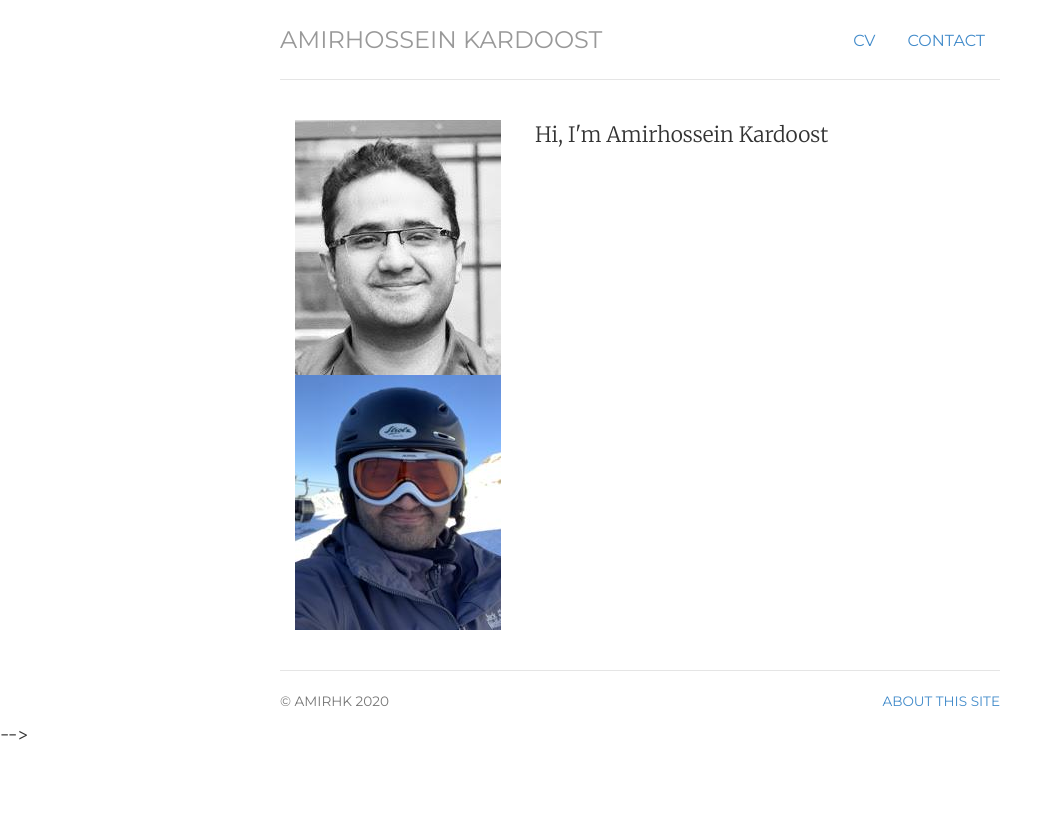
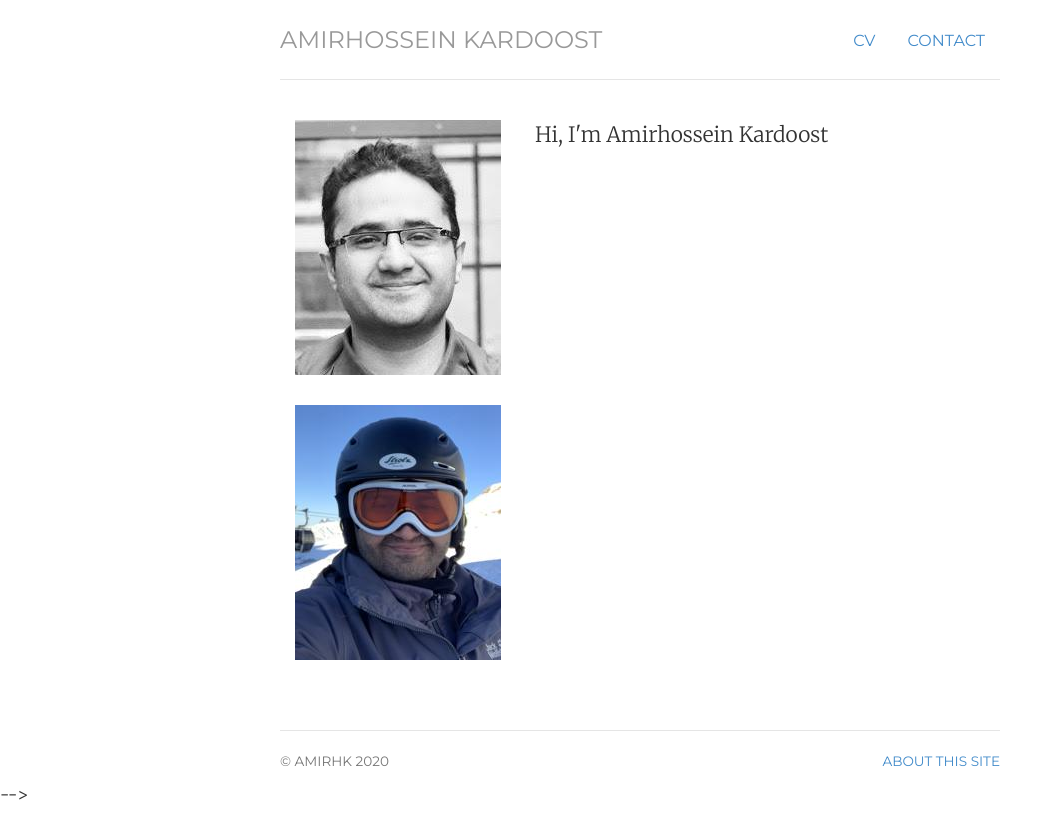
Before and after one commit to Amirhk-dev/Amirhk-dev.github.io, a Jekyll site: the page built from index.html, in a window 1280 px wide. Shown: the top 839 px of the page, without its empty margins (0-1062 px from the left). Built offline with Jekyll 4.4.1, drawn with Linux system fonts in a browser that asks for light colours.

Commit message:
Update style.css

```diff
--- a/css/style.css
+++ b/css/style.css
@@ -14,13 +14,7 @@ blockquote p { font-size: 16px; line-height: 1.6em; }
 h3.text-muted a {text-decoration: none; color: #999999; }
 h3.text-muted a:hover { text-decoration: none; color: #0088cc; }
 
-/* img.avatar { margin-bottom: 30px; } */
-img.img_circle_on.avatar #home:hover{
-   margin-bottom: 30px; display:none;
-}
-img.img_circle_off.avatar #home:hover{
-   margin-bottom: 30px; display:block
-}
+img.avatar { margin-bottom: 30px; }
 
 /* Custom container */
 .container > hr { margin: 30px 0; }
```
